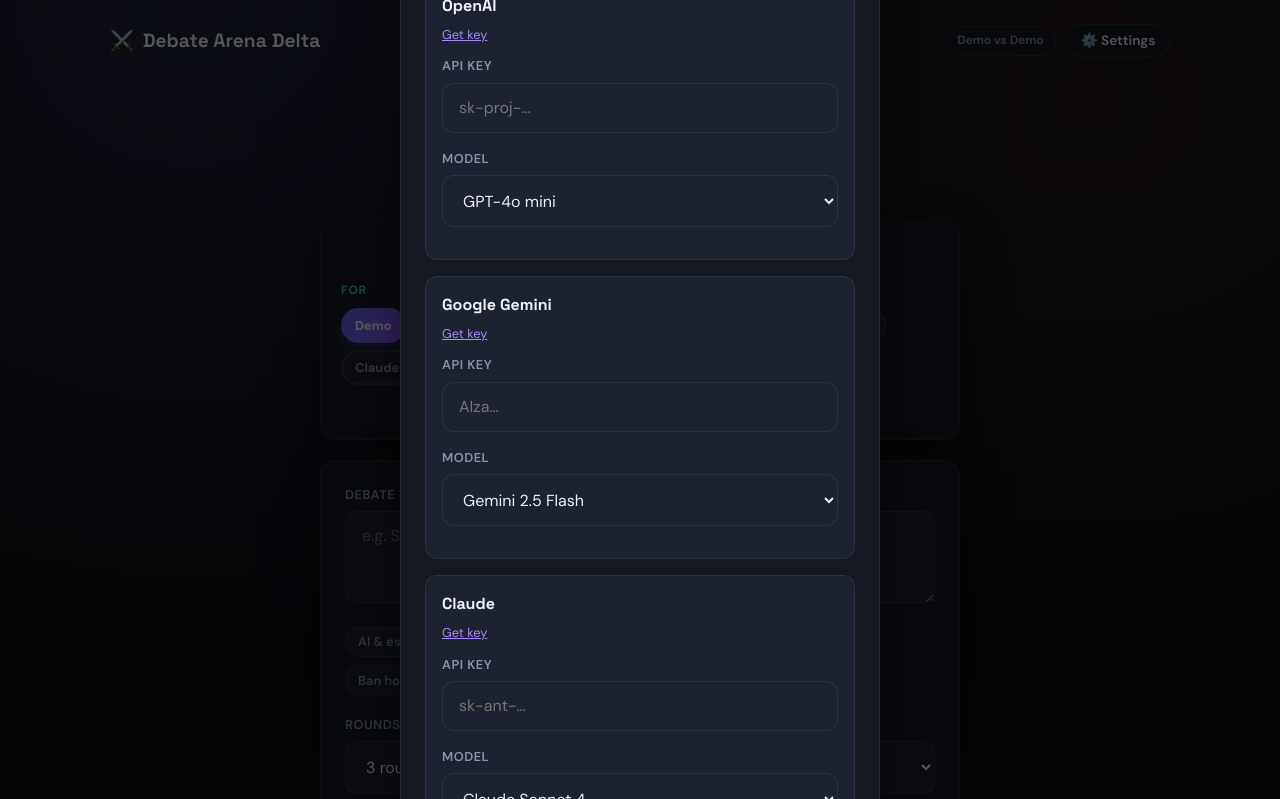
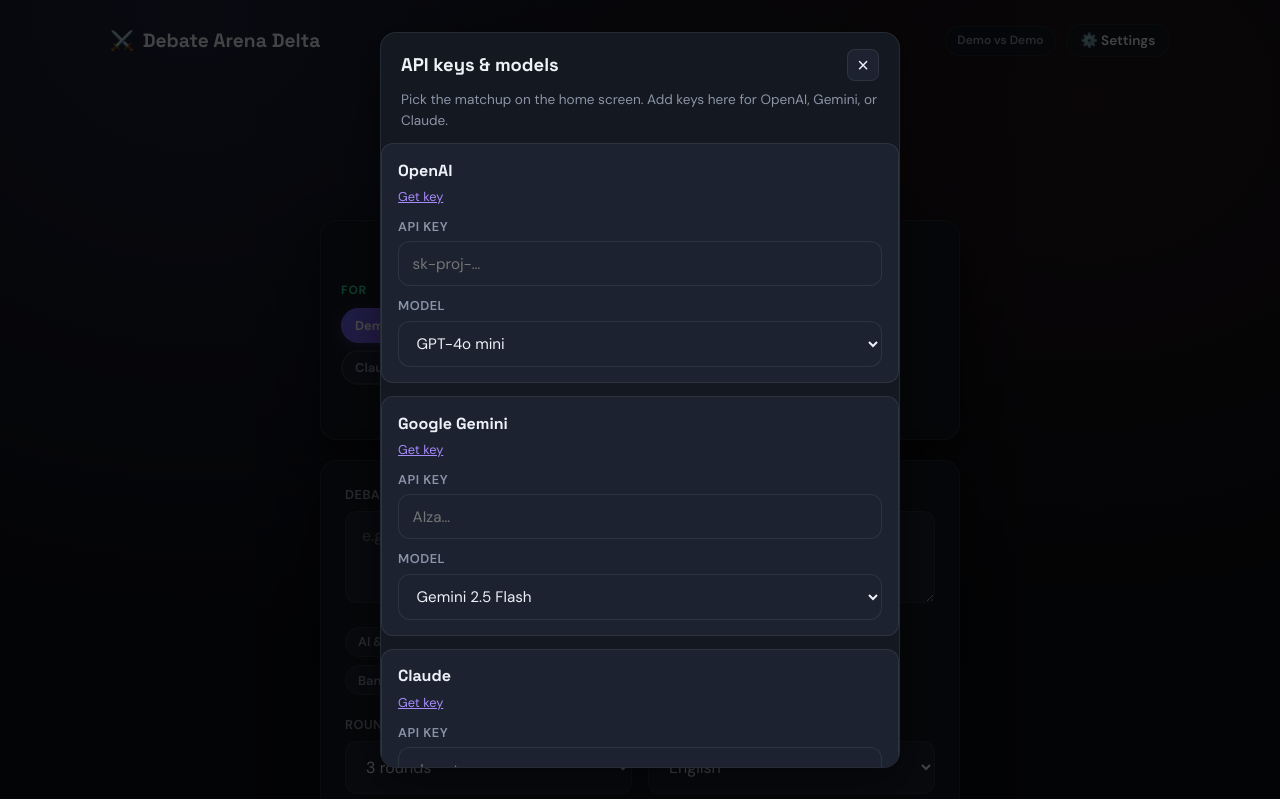
Before and after one commit to puluafk/debate-arena, a website: page index.html in a window 1280 px wide. Both pictures are taken after a click on the button "⚙️ Settings". Shown: the top 799 px of the page. Drawn offline with Linux system fonts and the light colour scheme.

Commit message:
Fix Settings modal: full scroll, sticky header/actions, show all API key panels

```diff
--- a/styles.css
+++ b/styles.css
@@ -89,17 +89,101 @@
 .vote-name { font-weight: 700; font-size: 1.05rem; }
 .vote-feedback { font-weight: 600; color: var(--accent-2); margin-bottom: 1rem; }
 .result-actions { display: flex; flex-direction: column; gap: 0.6rem; }
-.modal-overlay { position: fixed; inset: 0; background: rgba(0, 0, 0, 0.65); display: flex; align-items: center; justify-content: center; z-index: 50; padding: 1rem; overflow-y: auto; }
-.modal { background: var(--surface); border: 1px solid var(--border); border-radius: var(--radius); padding: 1.5rem; width: 100%; max-width: 420px; box-shadow: var(--shadow); }
-.modal-wide { max-width: 480px; }
-.modal-header { display: flex; justify-content: space-between; align-items: center; margin-bottom: 0.5rem; }
-.btn-close { background: none; border: none; color: var(--muted); font-size: 1.5rem; cursor: pointer; }
-.modal-hint { color: var(--muted); font-size: 0.85rem; margin-bottom: 1.25rem; }
-.key-section { background: var(--surface-2); border: 1px solid var(--border); border-radius: 12px; padding: 1rem; margin-bottom: 1rem; }
-.key-title { font-family: "Space Grotesk", sans-serif; font-size: 1rem; margin-bottom: 0.35rem; }
-.field-hint { font-size: 0.8rem; color: var(--muted); margin-bottom: 0.75rem; }
+
+/* Settings modal — scrollable, show all key panels */
+.modal-overlay {
+  position: fixed;
+  inset: 0;
+  background: rgba(0, 0, 0, 0.72);
+  display: flex;
+  align-items: flex-start;
+  justify-content: center;
+  z-index: 100;
+  padding: 1rem;
+  overflow-y: auto;
+  -webkit-overflow-scrolling: touch;
+}
+.modal {
+  background: var(--surface);
+  border: 1px solid var(--border);
+  border-radius: var(--radius);
+  width: 100%;
+  max-width: 480px;
+  margin: 1rem auto 2rem;
+  box-shadow: var(--shadow);
+  display: flex;
+  flex-direction: column;
+  max-height: min(92vh, 900px);
+  overflow: hidden;
+}
+.modal-wide { max-width: 520px; }
+.modal-header {
+  display: flex;
+  justify-content: space-between;
+  align-items: center;
+  padding: 1rem 1.25rem 0.5rem;
+  flex-shrink: 0;
+}
+.modal-header h3 { font-family: "Space Grotesk", sans-serif; font-size: 1.15rem; }
+.btn-close {
+  background: var(--surface-2);
+  border: 1px solid var(--border);
+  color: var(--text);
+  width: 2rem;
+  height: 2rem;
+  border-radius: 8px;
+  font-size: 1.25rem;
+  line-height: 1;
+  cursor: pointer;
+}
+.modal-hint {
+  color: var(--muted);
+  font-size: 0.85rem;
+  padding: 0 1.25rem 0.75rem;
+  flex-shrink: 0;
+}
+.modal-body {
+  padding: 0 1.25rem;
+  overflow-y: auto;
+  flex: 1 1 auto;
+  min-height: 0;
+  -webkit-overflow-scrolling: touch;
+}
+.key-section {
+  background: var(--surface-2);
+  border: 1px solid var(--border);
+  border-radius: 12px;
+  padding: 0.9rem 1rem;
+  margin-bottom: 0.85rem;
+}
+.key-title {
+  font-family: "Space Grotesk", sans-serif;
+  font-size: 1rem;
+  margin-bottom: 0.25rem;
+}
+.field-hint { font-size: 0.8rem; color: var(--muted); margin-bottom: 0.6rem; }
 .field-hint a { color: var(--accent-2); }
-.modal-actions { display: flex; justify-content: flex-end; gap: 0.6rem; margin-top: 0.5rem; }
+.key-section .field-label { margin-bottom: 0.3rem; }
+.key-section input,
+.key-section select {
+  margin-bottom: 0.65rem;
+  padding: 0.7rem 0.85rem;
+  font-size: 0.95rem;
+}
+.key-section select:last-child,
+.key-section input:last-child {
+  margin-bottom: 0;
+}
+.modal-actions {
+  display: flex;
+  justify-content: flex-end;
+  gap: 0.6rem;
+  padding: 0.85rem 1.25rem 1.15rem;
+  border-top: 1px solid var(--border);
+  background: var(--surface);
+  flex-shrink: 0;
+}
+
 .footer { margin-top: auto; padding-top: 2rem; text-align: center; color: var(--muted); font-size: 0.8rem; }
 .created-by { margin-top: 0.35rem; font-weight: 700; color: #a5b4fc; }
 
```
